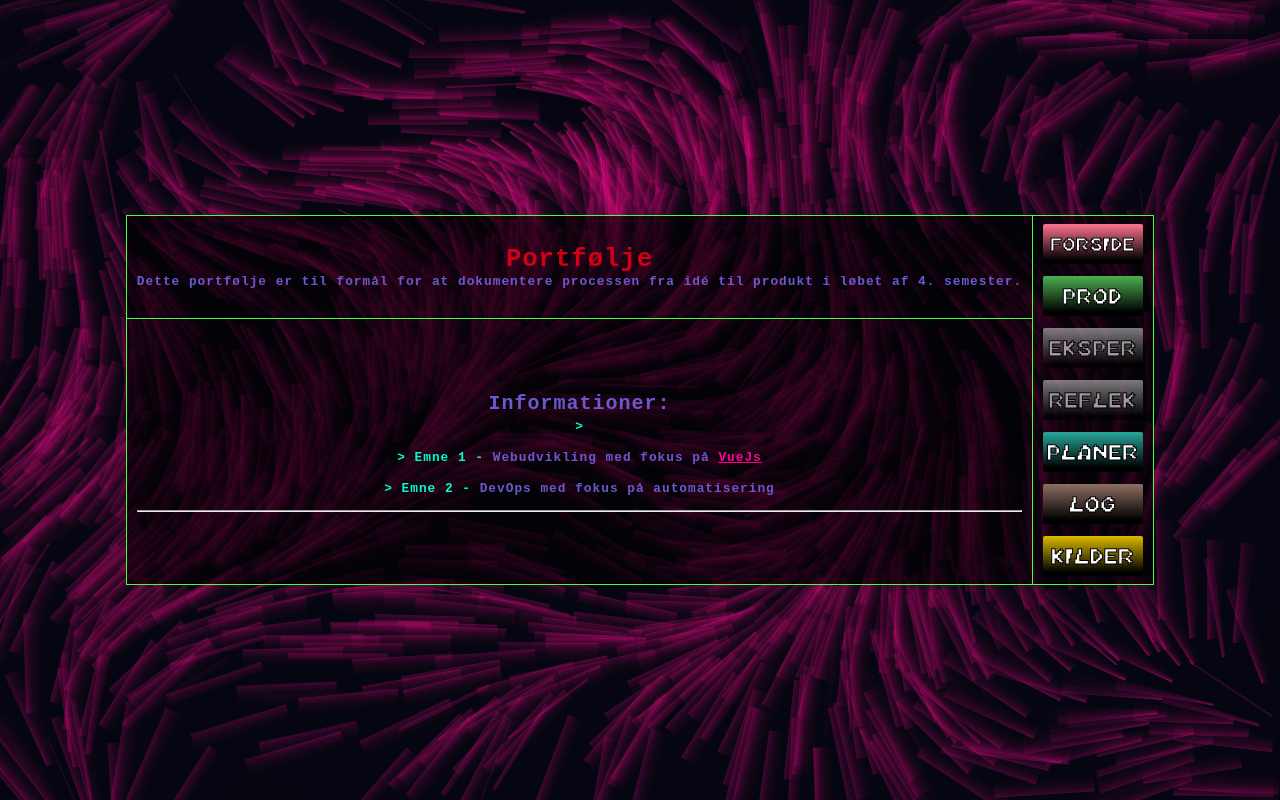
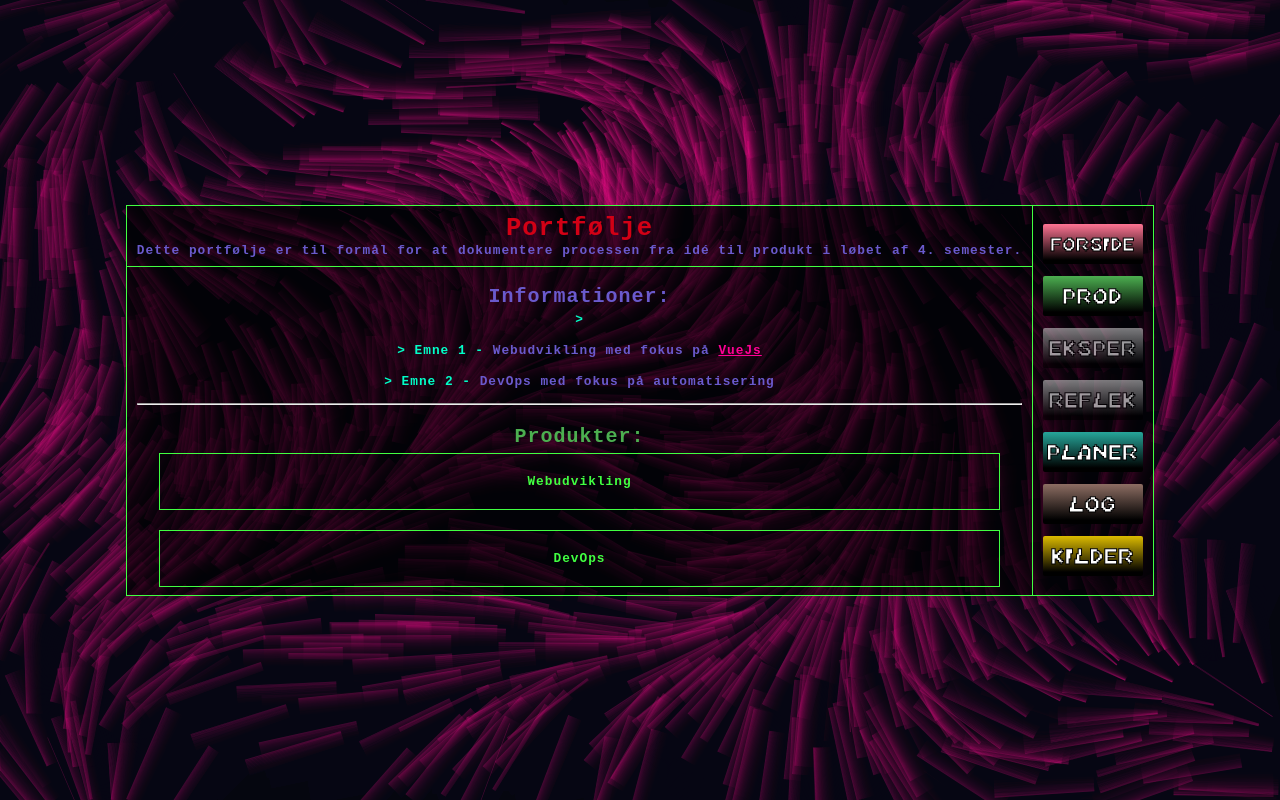
Before and after one commit to Gatherer4466/gatherer4466.github.io, a Vue app: page /produkter in a window 1280 px wide. Built offline with nearby package versions, Linux system fonts and the light colour scheme.

Commit message:
Create two seperate cards for each route

```diff
--- a/src/features/products/ProductsView.vue
+++ b/src/features/products/ProductsView.vue
@@ -1,5 +1,41 @@
 <template>
+  <h2 id="infoTitle" class="titleMargin">
+    <b style="color: #4CAF50;">Produkter:</b>
+  </h2>
+
+  <div class="category-container">
+    <router-link class="category-card" to="/produkter/web">
+      Webudvikling
+    </router-link>
+
+    <router-link class="category-card" to="/produkter/devops">
+      DevOps
+    </router-link>
+  </div>
 </template>
 
-<script setup lang="ts">
-</script>
+<style scoped>
+.category-container {
+  display: flex;
+  flex-direction: column;
+  gap: 20px;
+  width: 95%;
+  margin: auto;
+}
+
+.category-card {
+  display: block;
+  padding: 20px;
+  border: 1px solid #41ff41;
+  text-decoration: none;
+  color: #41ff41;
+  font-family: monospace;
+  text-align: center;
+  transition: 0.2s ease;
+}
+
+.category-card:hover {
+  background: rgba(65, 255, 65, 0.1);
+  text-shadow: 0 0 8px rgba(65, 255, 65, 0.6);
+}
+</style>
```
